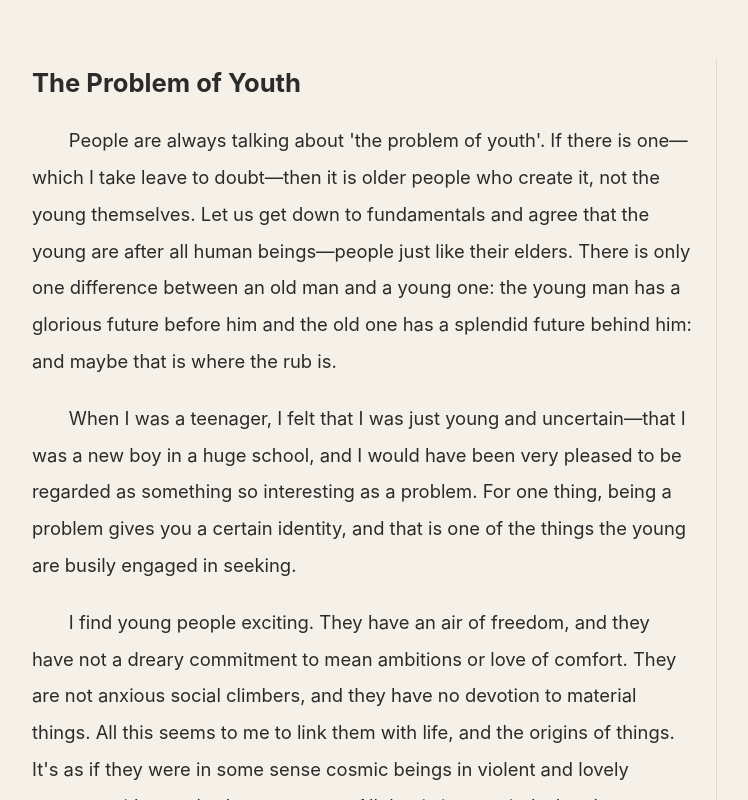
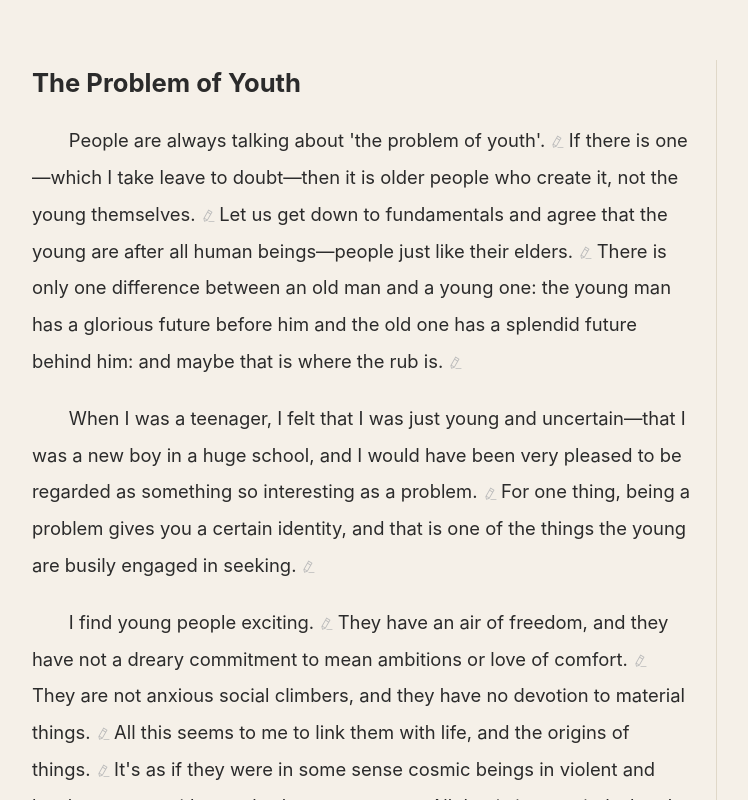
Before and after one commit to farisni/nce-proj, a Vue app: page / in a window 1280 px wide. Shown: the top 800 px of the page, without its empty margins (112-860 px from the left). Built offline with nearby package versions, Linux system fonts and the light colour scheme.

Commit message:
添加句子级图标+展开面板：每句末尾EditPen图标，点击展开白底面板

```diff
--- a/src/views/Index.vue
+++ b/src/views/Index.vue
@@ -1,5 +1,25 @@
 <script setup lang="ts">
+import { ref, computed } from 'vue'
+import { EditPen } from '@element-plus/icons-vue'
 import { article } from '../mock/readData'
+
+const sentencePattern = /([^.!?。！？]+[.!?。！？]+)/g
+
+function splitSentences(paragraph: string): string[] {
+  const matches = paragraph.match(sentencePattern)
+  if (!matches || matches.length === 0) return [paragraph]
+  return matches.map(s => s.trim()).filter(Boolean)
+}
+
+const originalSentences = computed(() =>
+  article.original.paragraphs.map(p => splitSentences(p))
+)
+
+const activeKey = ref('')
+
+function togglePanel(key: string) {
+  activeKey.value = activeKey.value === key ? '' : key
+}
 </script>
 
 <template>
@@ -10,11 +30,28 @@ import { article } from '../mock/readData'
         <div class="section-row">
           <div class="section-main">
             <h1 class="article-title">The Problem of Youth</h1>
-            <p
-              v-for="(p, idx) in article.original.paragraphs"
-              :key="idx"
-              class="paragraph"
-            >{{ p }}</p>
+            <div
+              v-for="(sentences, pIdx) in originalSentences"
+              :key="pIdx"
+              class="paragraph-wrapper"
+            >
+              <div class="paragraph">
+                <template v-for="(s, sIdx) in sentences" :key="sIdx">
+                  <span class="sentence-inline"
+                    >{{ s }}<el-icon
+                      class="sentence-icon"
+                      @click.stop="togglePanel(`${pIdx}-${sIdx}`)"
+                    ><EditPen /></el-icon
+                  ></span>
+                  <transition name="panel">
+                    <div
+                      v-if="activeKey === `${pIdx}-${sIdx}`"
+                      class="sentence-panel"
+                    ></div>
+                  </transition>
+                </template>
+              </div>
+            </div>
           </div>
           <div class="section-divider"></div>
           <div class="section-side"></div>
@@ -86,15 +123,50 @@ import { article } from '../mock/readData'
   padding-top: 28px;
 }
 
+.paragraph-wrapper {
+  & + & {
+    margin-top: 20px;
+  }
+}
+
 .paragraph {
   font-size: 1.15rem;
   line-height: 2;
-  margin-bottom: 20px;
   text-indent: 2em;
+}
 
-  &:last-child {
-    margin-bottom: 0;
+.sentence-inline {
+  .sentence-icon {
+    font-size: 0.85rem;
+    color: #bbb;
+    margin-left: 6px;
+    margin-right: 4px;
+    vertical-align: middle;
+    cursor: pointer;
+    transition: color 0.2s;
+
+    &:hover {
+      color: var(--color-accent);
+    }
   }
+}
+
+.sentence-panel {
+  display: block;
+  margin: 6px 0;
+  border-radius: 8px;
+  background: #fff;
+  min-height: 200px;
+}
+
+.panel-enter-active,
+.panel-leave-active {
+  transition: all 0.25s ease;
+}
+.panel-enter-from,
+.panel-leave-to {
+  opacity: 0;
+  transform: translateY(-6px);
 }
 
 .translation {
```
